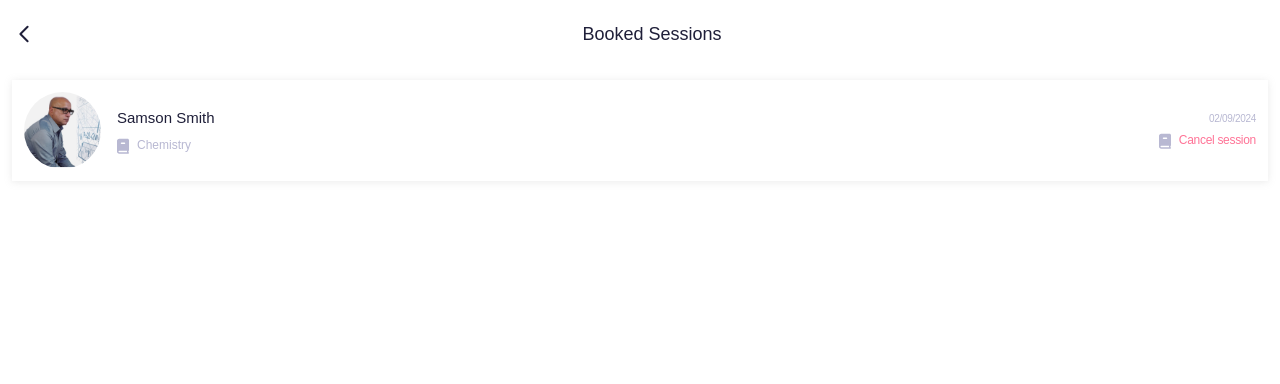
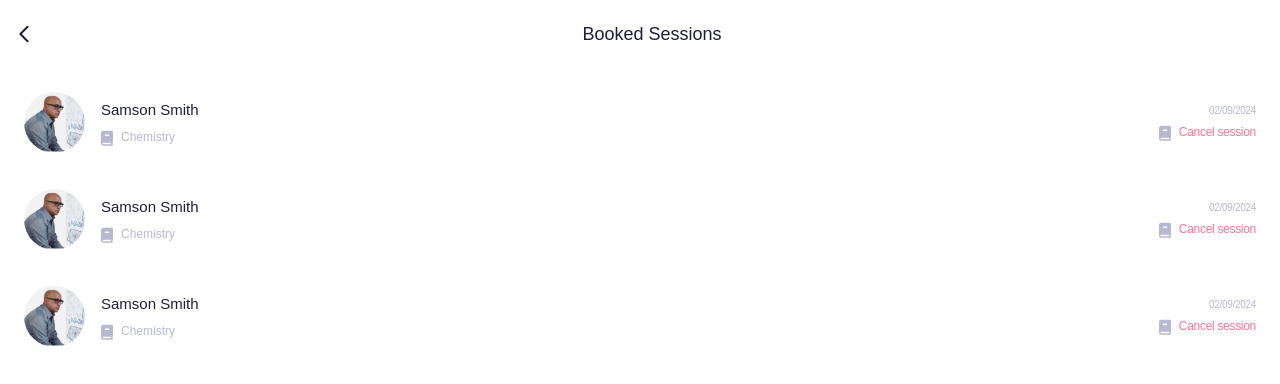
Before and after one commit to geraldkachi/oscar-test, a React (Vite) app: page /message in a window 1280 px wide. Shown: the top 384 px of the page. Built offline with nearby package versions, Linux system fonts and the light colour scheme; a web font is replaced by a local one.

Commit message:
done with this ui test oscar i do not really want to do this test

```diff
--- a/src/components/Message.tsx
+++ b/src/components/Message.tsx
@@ -1,33 +1,20 @@
 import BottomNav from "./BottomNav"
 
-const Message = () => {
-    return (
-        <>
-            <div className="mx-3">
 
-                <div className="flex items-center justify-between mt-5">
-                    <img src="back.svg" alt="" />
-                    <h2 className="text-lg font-medium text-[#1F1F39]">Booked Sessions</h2>
-                    <div />
-                </div>
-
-                <div className="flex gap-4 mt-3 w-full relative pb-5">
-                    <div className="flex flex-col flex-1 mt-5 shadow-custom2 p-3">
+const Card = () =>  <div className="flex gap-4 mt- w-full">
+<div className="flex flex-col flex-1 mt-3 shadow-custo p-3 divide-y">
     <div className="flex gap-4 items-center justify-between">
         <div className="flex gap-4 items-center">
-                                <img src="face2-img.svg" alt="" />
+            <img src="bookedface.svg" alt="" />
 
             <div className="flex gap-1 flex-1 items-center justify-between">
                 <div className="flex flex-col gap-2 justify-between">
                     <span className="text-[#1F1F39] text-[15px] leading-[22.5px]">Samson Smith</span>
                     <span className="flex items-center gap-2 text-[#B8B8D2] font-normal text-xs leading-[15.96px]"><img src="vex.svg" alt="" /> <span>Chemistry</span></span>
                 </div>
-
-
             </div>
         </div>
 
-                            {/* <div className="flex items-center justify-end  gap-3 p-2 rounded-md bg-[#FFEBF0] text-[#FF7396] text-sm leading-[15.72px]"><img src="/chat.svg" alt="chat" /> <span>Chat</span></div> */}
 
         <div className=" items-end justify-between">
             <div className="flex flex-col gap-2 items-end justify-between">
@@ -39,9 +26,21 @@ const Message = () => {
     </div>
 </div>
 </div>
+const Message = () => {
+    return (
+        <>
+            <div className="mx-3">
 
-
-
+                <div className="flex items-center justify-between mt-5">
+                    <img src="back.svg" alt="" />
+                    <h2 className="text-lg font-medium text-[#1F1F39]">Booked Sessions</h2>
+                    <div />
+                </div>
+            <div className="mt-5">
+               <Card />
+               <Card />
+               <Card />
+            </div>
             </div>
             <BottomNav />
         </>
```
Also changed, not shown: public/bookedface.svg (added). Lines whose indentation alone changed are shown as unchanged.
